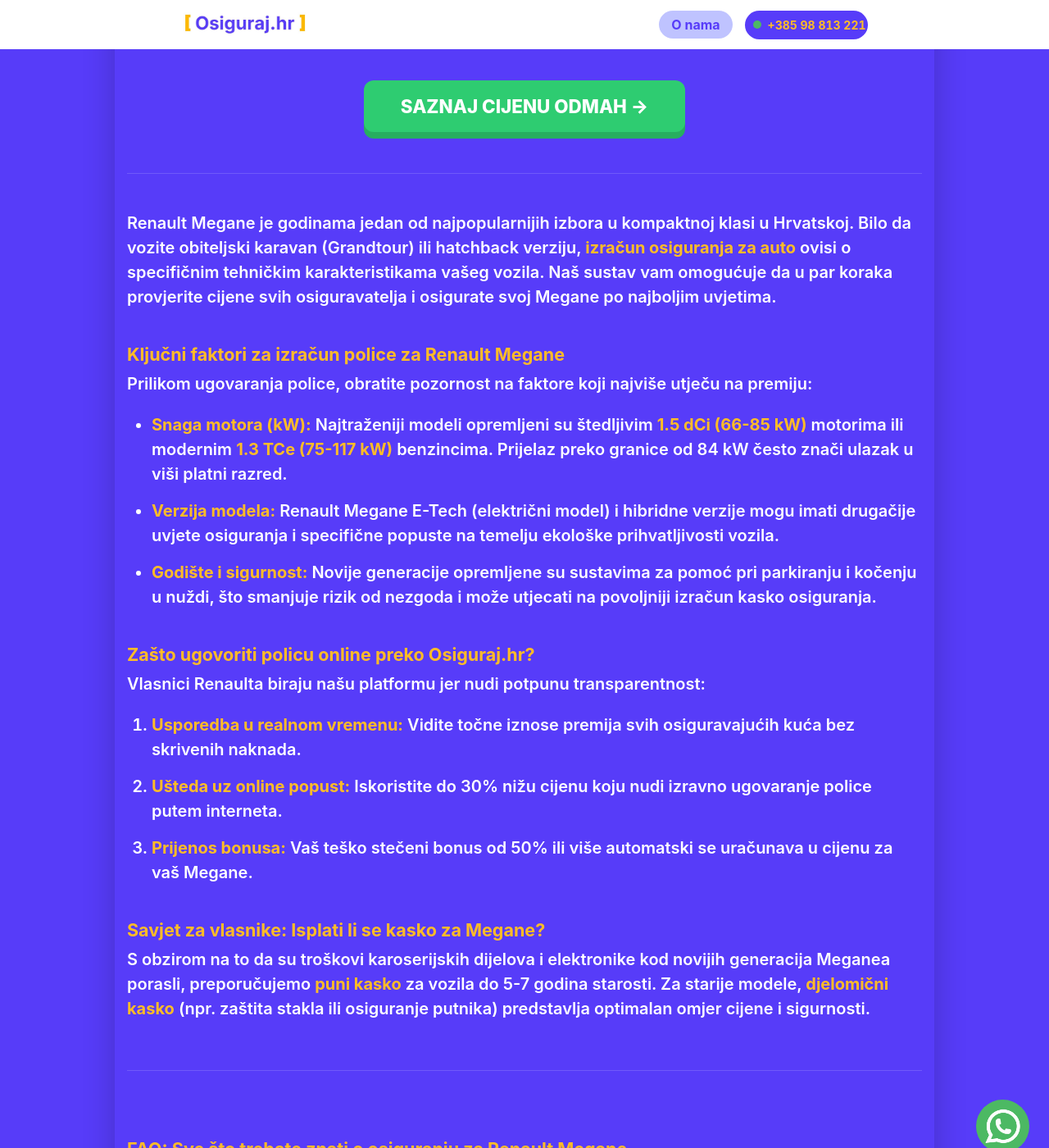
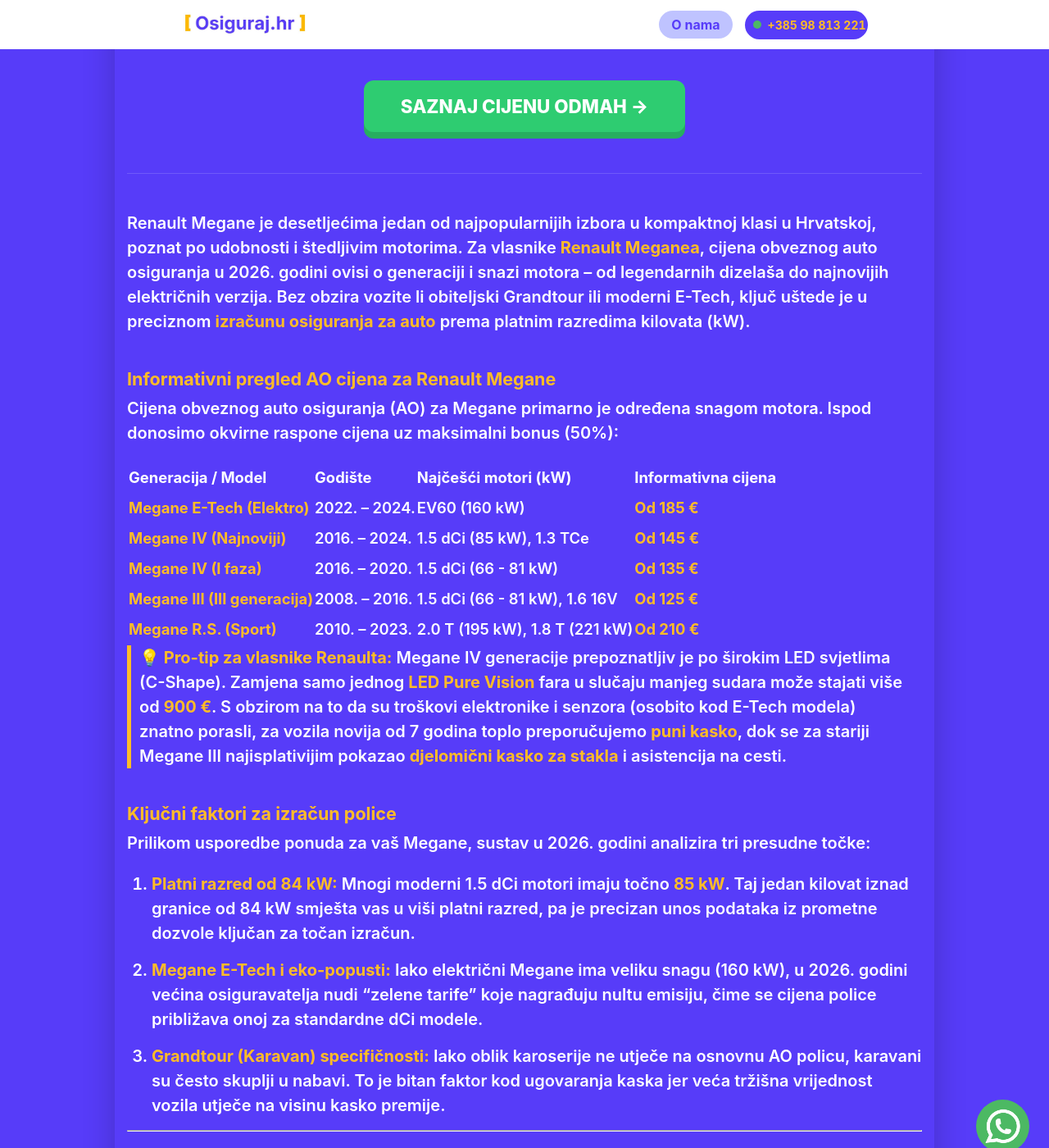
Before and after one commit to Filip-Gale/OsigurajHR, a Jekyll site: the page built from auto-osiguranje/renault-megane.md, in a window 1280 px wide and 1400 px high, scrolled down 315 px. Shown: the whole window at 82% size. Built offline with Jekyll 4.4.1, drawn with Linux system fonts in a browser that asks for light colours; some of the changed text lies outside the part shown.

Commit message:
Update renault-megane.md

```diff
--- a/auto-osiguranje/renault-megane.md
+++ b/auto-osiguranje/renault-megane.md
@@ -1,48 +1,82 @@
 ---
 layout: grad
-grad_ime: ""
-title: "Osiguranje za Renault Megane | Usporedba cijena i kW (2026)"
+grad_ime: "Hrvatska"
+title: "Osiguranje za Renault Megane | Cijene po godištima (2008-2024)"
 permalink: /auto-osiguranje/renault-megane/
-description: "Saznajte cijenu auto osiguranja za Renault Megane. Usporedite ponude za 1.5 dCi i TCe motore te uštedite uz online izračun na Osiguraj.hr."
+description: "Izračunajte cijenu osiguranja za Renault Megane. Provjerite informativne cijene za dCi, TCe i električni E-Tech po godištima. Uštedite do 30% online."
 ---
 
-Renault Megane je godinama jedan od najpopularnijih izbora u kompaktnoj klasi u Hrvatskoj. Bilo da vozite obiteljski karavan (Grandtour) ili hatchback verziju, **izračun osiguranja za auto** ovisi o specifičnim tehničkim karakteristikama vašeg vozila. Naš sustav vam omogućuje da u par koraka provjerite cijene svih osiguravatelja i osigurate svoj Megane po najboljim uvjetima.
+Renault Megane je desetljećima jedan od najpopularnijih izbora u kompaktnoj klasi u Hrvatskoj, poznat po udobnosti i štedljivim motorima. Za vlasnike **Renault Meganea**, cijena obveznog auto osiguranja u 2026. godini ovisi o generaciji i snazi motora – od legendarnih dizelaša do najnovijih električnih verzija. Bez obzira vozite li obiteljski Grandtour ili moderni E-Tech, ključ uštede je u preciznom **izračunu osiguranja za auto** prema platnim razredima kilovata (kW).
 
-### Ključni faktori za izračun police za Renault Megane
+### Informativni pregled AO cijena za Renault Megane
 
-Prilikom ugovaranja police, obratite pozornost na faktore koji najviše utječu na premiju:
+Cijena obveznog auto osiguranja (AO) za Megane primarno je određena snagom motora. Ispod donosimo okvirne raspone cijena uz maksimalni bonus (50%):
 
-* **Snaga motora (kW):** Najtraženiji modeli opremljeni su štedljivim **1.5 dCi (66-85 kW)** motorima ili modernim **1.3 TCe (75-117 kW)** benzincima. Prijelaz preko granice od 84 kW često znači ulazak u viši platni razred.
-* **Verzija modela:** Renault Megane E-Tech (električni model) i hibridne verzije mogu imati drugačije uvjete osiguranja i specifične popuste na temelju ekološke prihvatljivosti vozila.
-* **Godište i sigurnost:** Novije generacije opremljene su sustavima za pomoć pri parkiranju i kočenju u nuždi, što smanjuje rizik od nezgoda i može utjecati na povoljniji izračun kasko osiguranja.
+| Generacija&nbsp;/&nbsp;Model | Godište&nbsp;&nbsp;&nbsp;&nbsp;&nbsp; | Najčešći motori (kW)&nbsp;&nbsp;&nbsp;&nbsp;&nbsp;&nbsp;&nbsp;&nbsp; | Informativna cijena |
+| :--- | :--- | :--- | :--- |
+| **Megane E-Tech (Elektro)** | 2022. – 2024. | EV60 (160 kW) | **Od 185 €** |
+| **Megane IV (Najnoviji)** | 2016. – 2024. | 1.5 dCi (85 kW), 1.3 TCe | **Od 145 €** |
+| **Megane IV (I faza)** | 2016. – 2020. | 1.5 dCi (66 - 81 kW) | **Od 135 €** |
+| **Megane III (III generacija)**| 2008. – 2016. | 1.5 dCi (66 - 81 kW), 1.6 16V | **Od 125 €** |
+| **Megane R.S. (Sport)** | 2010. – 2023. | 2.0 T (195 kW), 1.8 T (221 kW) | **Od 210 €** |
 
-### Zašto ugovoriti policu online preko Osiguraj.hr?
+> **💡 Pro-tip za vlasnike Renaulta:** Megane IV generacije prepoznatljiv je po širokim LED svjetlima (C-Shape). Zamjena samo jednog **LED Pure Vision** fara u slučaju manjeg sudara može stajati više od **900 €**. S obzirom na to da su troškovi elektronike i senzora (osobito kod E-Tech modela) znatno porasli, za vozila novija od 7 godina toplo preporučujemo **puni kasko**, dok se za stariji Megane III najisplativijim pokazao **djelomični kasko za stakla** i asistencija na cesti.
 
-Vlasnici Renaulta biraju našu platformu jer nudi potpunu transparentnost:
+### Ključni faktori za izračun police
 
-1. **Usporedba u realnom vremenu:** Vidite točne iznose premija svih osiguravajućih kuća bez skrivenih naknada.
-2. **Ušteda uz online popust:** Iskoristite do 30% nižu cijenu koju nudi izravno ugovaranje police putem interneta.
-3. **Prijenos bonusa:** Vaš teško stečeni bonus od 50% ili više automatski se uračunava u cijenu za vaš Megane.
+Prilikom usporedbe ponuda za vaš Megane, sustav u 2026. godini analizira tri presudne točke:
+1.  **Platni razred od 84 kW:** Mnogi moderni 1.5 dCi motori imaju točno **85 kW**. Taj jedan kilovat iznad granice od 84 kW smješta vas u viši platni razred, pa je precizan unos podataka iz prometne dozvole ključan za točan izračun.
+2.  **Megane E-Tech i eko-popusti:** Iako električni Megane ima veliku snagu (160 kW), u 2026. godini većina osiguravatelja nudi "zelene tarife" koje nagrađuju nultu emisiju, čime se cijena police približava onoj za standardne dCi modele.
+3.  **Grandtour (Karavan) specifičnosti:** Iako oblik karoserije ne utječe na osnovnu AO policu, karavani su često skuplji u nabavi. To je bitan faktor kod ugovaranja kaska jer veća tržišna vrijednost vozila utječe na visinu kasko premije.
 
-### Savjet za vlasnike: Isplati li se kasko za Megane?
-
-S obzirom na to da su troškovi karoserijskih dijelova i elektronike kod novijih generacija Meganea porasli, preporučujemo **puni kasko** za vozila do 5-7 godina starosti. Za starije modele, **djelomični kasko** (npr. zaštita stakla ili osiguranje putnika) predstavlja optimalan omjer cijene i sigurnosti.
+---
 
 <div class="faq-section">
     <h3>FAQ: Sve što trebate znati o osiguranju za Renault Megane</h3>
 
     <div class="faq-item">
-        <h4>Koja je razlika u osiguranju za Megane Grandtour (karavan)?</h4>
-        <p>Cijena obveznog auto osiguranja primarno ovisi o snazi motora (kW), a ne o obliku karoserije. Međutim, kasko premija može varirati ovisno o tržišnoj vrijednosti karavana u odnosu na hatchback.</p>
+        <h4>Je li osiguranje skuplje za sportsku R.S. verziju?</h4>
+        <p>Da, za obvezno AO osiguranje cijena je znatno viša jer R.S. modeli imaju veliku snagu u kW (često preko 200 kW). Kasko osiguranje je također skuplje zbog specifičnih dijelova ovjesa, kočnica i karoserije koji su unikatni za sportsku diviziju.</p>
     </div>
 
     <div class="faq-item">
-        <h4>Mogu li dobiti popust ako vozim Megane E-Tech (električni)?</h4>
-        <p>Da, mnogi osiguravatelji potiču prelazak na električna vozila posebnim tarifama i popustima. Provjerite točne uvjete kroz naš <strong>izračun osiguranja za auto</strong>.</p>
+        <h4>Vrijedi li moj bonus od 50% ako prelazim s drugog auta na Megane?</h4>
+        <p>Apsolutno. Bonus je vezan uz vas kao vozača. Naš online <strong>izračun osiguranja za auto</strong> automatski će primijeniti vaš stečeni popust bez obzira jeste li ranije vozili Renault ili neku drugu marku vozila.</p>
     </div>
 
     <div class="faq-item">
-        <h4>Što se događa s policom u slučaju prodaje auta?</h4>
-        <p>Polica osiguranja ostaje vezana uz vozilo do isteka registracije. Vi kao stari vlasnik možete zatražiti povrat dijela novca (bonifikaciju) ako novi kupac sklopi novu policu na svoje ime.</p>
+        <h4>Što pokriva asistencija na cesti za rabljeni Megane III?</h4>
+        <p>Asistencija je idealna za starije modele. Pokriva vuču vozila u slučaju kvara ili nezgode, pomoć kod pražnjenja akumulatora ili gubitka ključa. Uz policu AO, ovaj dodatak košta svega desetak eura, a pruža veliku sigurnost na putovanju.</p>
     </div>
 </div>
+
+<script type="application/ld+json">
+{
+  "@context": "https://schema.org",
+  "@type": "FAQPage",
+  "mainEntity": [{
+    "@type": "Question",
+    "name": "Je li osiguranje skuplje za Megane R.S.?",
+    "acceptedAnswer": {
+      "@type": "Answer",
+      "text": "Da, zbog velike snage motora (kW), R.S. modeli spadaju u najviši platni razred AO osiguranja."
+    }
+  },
+  {
+    "@type": "Question",
+    "name": "Vrijedi li moj bonus od 50% za Renault Megane?",
+    "acceptedAnswer": {
+      "@type": "Answer",
+      "text": "Da, bonus je vezan uz osobu i primjenjuje se na svaku policu za Megane bez obzira na godište ili model."
+    }
+  },
+  {
+    "@type": "Question",
+    "name": "Što pokriva asistencija na cesti za Megane?",
+    "acceptedAnswer": {
+      "@type": "Answer",
+      "text": "Pokriva vuču u slučaju kvara, pomoć pri kretanju i popravak na licu mjesta u cijeloj Hrvatskoj i Europi."
+    }
+  }]
+}
+</script>
```
